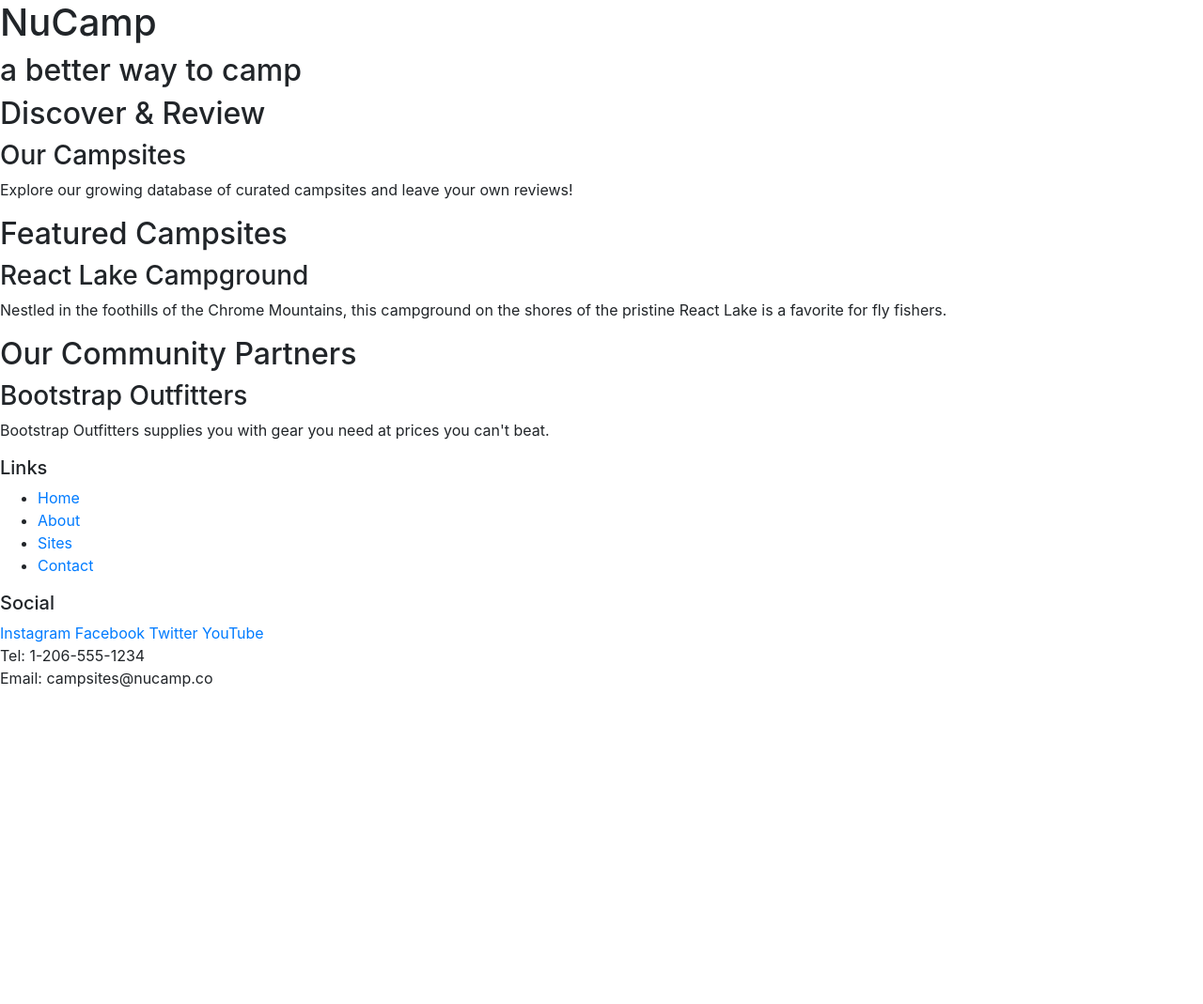
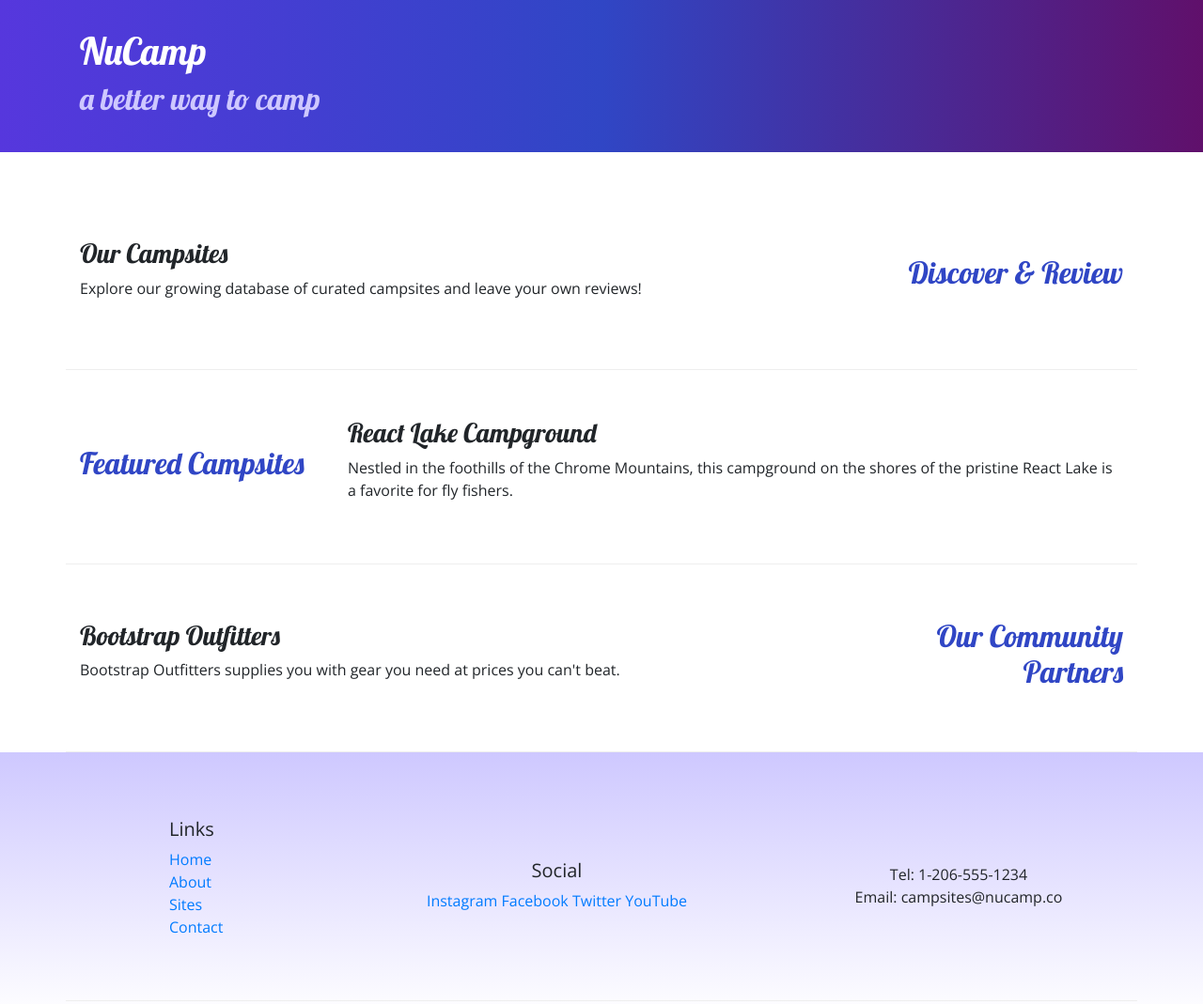
Before and after one commit to Ikejrmillsowoo/Nucamp-bootstrap-project, a website: page index.html in a window 1280 px wide. Shown: the whole page at 94% size. Before the commit the page ends 800 px from the top, so only its background shows below. Drawn offline with nearby package versions, Linux system fonts and the light colour scheme.

Commit message:
bootstrap alignment for row and text

```diff
--- /dev/null
+++ b/css/styles.css
@@ -0,0 +1,31 @@
+body {
+    font-family: "Open Sans", sans-serif;
+}
+
+h1, h2, h3{
+    font-family: "Lobster", cursive;
+}
+
+h2 {
+    color: #3046C5;
+}
+
+header h2 {
+    color: #CEC8FF;
+}
+
+footer {
+    background-image: linear-gradient(#CEC8FF, white);
+    padding: 20px 0;
+}
+
+.jumbotron {
+    padding: 30px;
+    background-image: linear-gradient(to right, #5637DD, #3046c5, #60106B);
+    color: white;
+}
+.row-content {
+    padding: 50px 0;
+    border-bottom: 1px ridge;
+    min-height: 200px;
+}
--- a/index.html
+++ b/index.html
@@ -2,60 +2,90 @@
 <html lang="en">
 
 <head>
+    <!-- Required mets tags always come first -->
     <meta charset="utf-8" />
     <meta name="viewport" content="width=device-width, initial-scale=1" />
+    <!-- Bootstrap CSS -->
+    <link rel="stylesheet" href="node_modules/bootstrap/dist/css/bootstrap.min.css" />
+
+    <!-- additional CSS must be placed after Bootstrap CSS -->
+    <link rel="stylesheet" href="https://fonts.googleapis.com/css?family=Lobster|Open+Sans" />
+    <link rel="stylesheet" href="css/styles.css" />
+
     <title>NuCamp: A Better Way To Camp</title>
-    <link rel="stylesheet" href="node_modules/bootstrap/dist/css/bootstrap.min.css" />
 </head>
 
 <body>
 
-    <header>
-        <div>
+    <header class="jumbotron jumbotron-fluid">
+        <div class="container">
+            <div class="row align-items-center">
+                <div class="col">
                     <h1>NuCamp</h1>
                     <h2>a better way to camp</h2>
                 </div>
+            </div>
+        </div>
     </header>
-
-    <div>
-        <h2>Discover & Review</h2>
+    <div class="container">
+        <div class="row row-content align-items-center">
+            <div class="col-sm-4 order-sm-last col-md-3">
+                <h2 class="text-sm-right">Discover & Review</h2>
+            </div>
+            <div class="col">
                 <h3>Our Campsites</h3>
                 <p>Explore our growing database of curated campsites and leave your own reviews!</p>
             </div>
-
-    <div>
-        <h2>Featured Campsites</h2>
-        <h3>React Lake Campground</h3>
-        <p>Nestled in the foothills of the Chrome Mountains, this campground on the shores of the pristine React Lake is a favorite for fly fishers.</p>
         </div>
 
-    <div>
-        <h2>Our Community Partners</h2>
+        <div class="row row-content align-items-center">
+            <div class="col-sm-4 col-md-3">
+                <h2>Featured Campsites</h2>
+            </div>
+            <div class="col">
+                <h3>React Lake Campground</h3>
+                <p>Nestled in the foothills of the Chrome Mountains, this campground on the shores of the pristine React
+                    Lake is a favorite for fly fishers.</p>
+            </div>
+        </div>
+
+        <div class="row row-content align-items-center">
+            <div class="col-sm-4 order-sm-last col-md-3">
+                <h2 class="text-sm-right">Our Community Partners</h2>
+            </div>
+            <div class="col">
                 <h3>Bootstrap Outfitters</h3>
                 <p>Bootstrap Outfitters supplies you with gear you need at prices you can't beat.</p>
             </div>
-
+        </div>
+    </div>
     <footer>
-        <div>
+        <div class="container">
+            <div class="row row-content align-items-center">
+                <div class="col-4 col-sm-2 offset-1">
                     <h5>Links</h5>
-            <ul>
+                    <ul class="list-unstyled">
                         <li><a href="#">Home</a></li>
                         <li><a href="#">About</a></li>
                         <li><a href="#">Sites</a></li>
                         <li><a href="#">Contact</a></li>
                     </ul>
                 </div>
-        <div>
+                <div class="col-6 col-sm-5 text-center">
                     <h5>Social</h5>
                     <a href="http://instagram.com/">Instagram</a>
                     <a href="http://facebook.com/">Facebook</a>
                     <a href="http://twitter.com/">Twitter</a>
                     <a href="http://youtube.com/">YouTube</a>
                 </div>
-        <div>
+                <div class="col-sm-4 text-center">
                     Tel: 1-206-555-1234<br />
                     Email: campsites@nucamp.co
                 </div>
+            </div>
+
+        </div>
+
     </footer>
 
     <!-- jQuery must come first, then Popper.js, then the Bootstrap JavaScript plugins.-->
```
Lines whose indentation alone changed are shown as unchanged.
